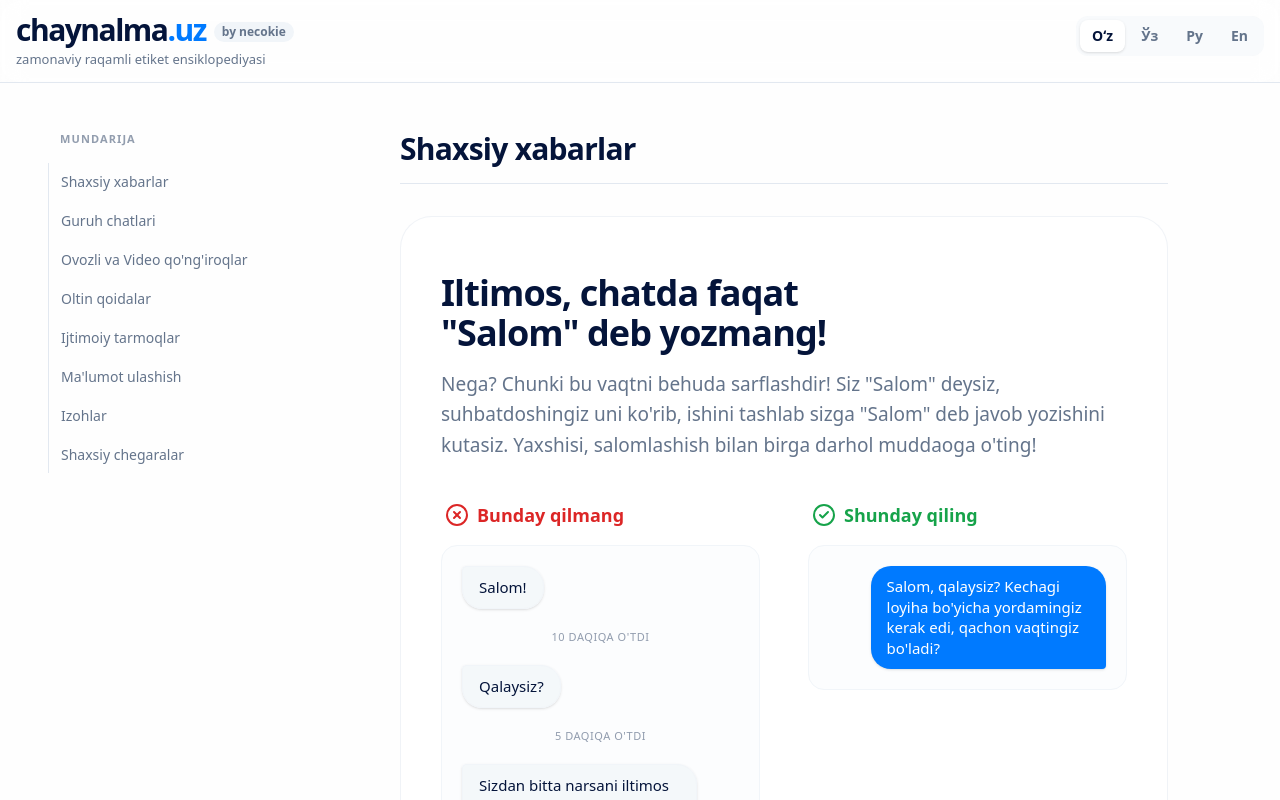
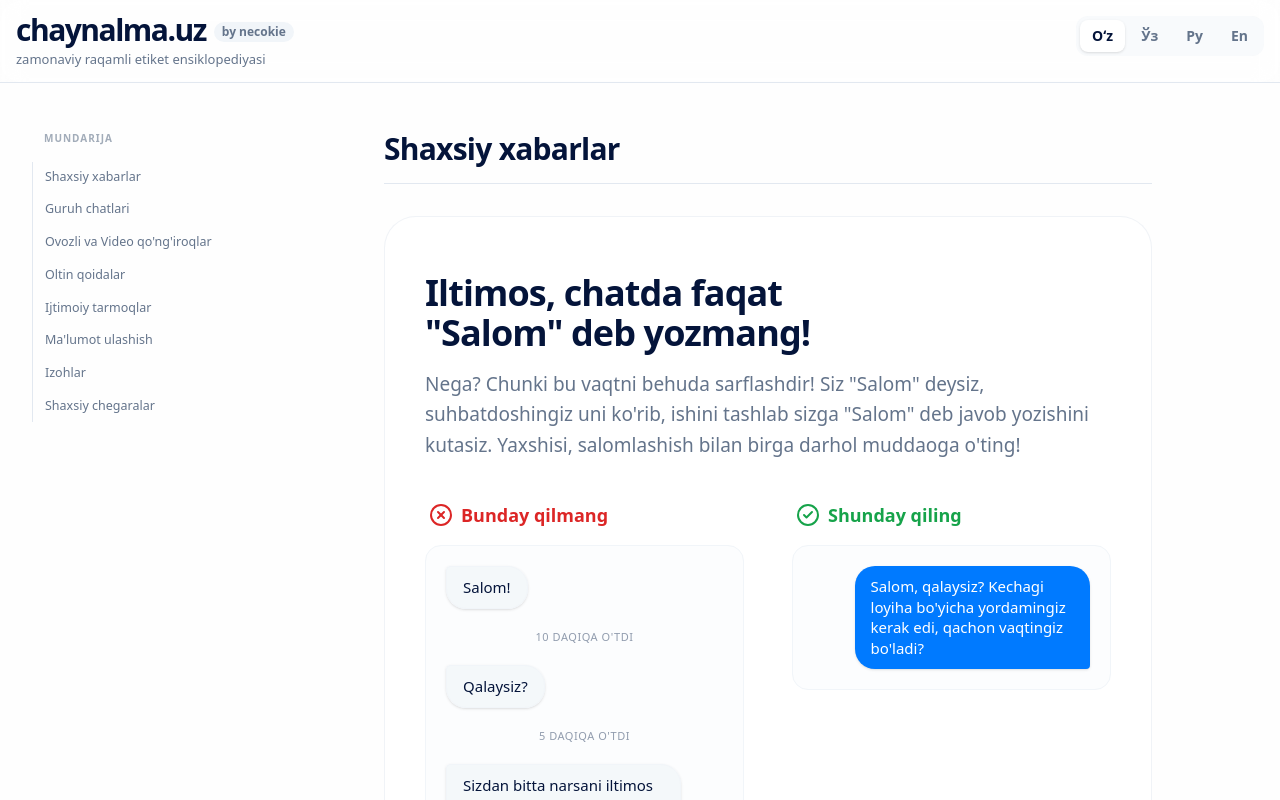
Before and after one commit to necokie/chaynalma, a Next.js app: page / in a window 1280 px wide. Shown: the top 800 px of the page. Built offline with nearby package versions, Linux system fonts and the light colour scheme.

Commit message:
UI Tweaks: Black and white theme, smaller TOC, and necokie link

```diff
--- a/src/app/page.tsx
+++ b/src/app/page.tsx
@@ -10,7 +10,7 @@ export default function Home() {
 
   return (
     <div className="pb-24">
-      <main className="container mx-auto px-4 lg:px-12 mt-8 md:mt-12 max-w-[1400px]">
+      <main className="container mx-auto px-4 lg:px-8 mt-8 md:mt-12 max-w-[1500px]">
 
         {/* Mobile Horizontal Navigation */}
         <div className="lg:hidden flex overflow-x-auto pb-4 mb-8 -mx-4 px-4 scrollbar-hide gap-2 sticky top-[80px] bg-background/95 backdrop-blur z-40 border-b border-border/50 py-2">
@@ -29,11 +29,11 @@ export default function Home() {
           })}
         </div>
 
-        <div className="flex flex-col lg:flex-row gap-12 lg:gap-32">
+        <div className="flex flex-col lg:flex-row gap-12 lg:gap-40">
           {/* Desktop Sidebar TOC */}
-          <div className="hidden lg:block w-56 flex-shrink-0">
+          <div className="hidden lg:block w-48 flex-shrink-0">
             <div className="sticky top-32">
-              <h3 className="font-bold text-[11px] uppercase tracking-widest text-muted-foreground/70 mb-4 px-3">
+              <h3 className="font-bold text-[10px] uppercase tracking-widest text-muted-foreground/60 mb-4 px-3">
                 {language === 'ru' ? 'Оглавление' : language === 'en' ? 'Table of Contents' : 'Mundarija'}
               </h3>
               <nav className="flex flex-col space-y-0.5 border-l border-border pl-4">
@@ -44,7 +44,7 @@ export default function Home() {
                     <a
                       key={category.id}
                       href={`#${category.id}`}
-                      className="block px-3 py-2 text-[14px] font-medium text-muted-foreground hover:text-foreground transition-colors -ml-[17px] border-l border-transparent hover:border-foreground"
+                      className="block px-3 py-1.5 text-[12.5px] font-medium text-muted-foreground hover:text-foreground transition-colors -ml-[17px] border-l border-transparent hover:border-foreground"
                     >
                       {category.label[language]}
                     </a>
--- a/src/components/layout/Header.tsx
+++ b/src/components/layout/Header.tsx
@@ -21,9 +21,9 @@ export function Header() {
         <div className="flex flex-col">
           <div className="flex items-center gap-2">
             <h1 className="text-2xl md:text-3xl font-extrabold tracking-tighter text-foreground lowercase">
-              chaynalma<span className="text-primary">.uz</span>
+              chaynalma.uz
             </h1>
-            <span className="text-[10px] md:text-xs text-muted-foreground font-semibold bg-muted px-2 py-0.5 rounded-full mt-1">by necokie</span>
+            <a href="https://necokie.com" target="_blank" rel="noopener noreferrer" className="text-[10px] md:text-xs text-muted-foreground font-semibold bg-muted hover:bg-foreground hover:text-background transition-colors px-2 py-0.5 rounded-full mt-1">by necokie</a>
           </div>
           <p className="text-[12px] md:text-[13px] text-muted-foreground font-medium mt-0.5 max-w-sm text-balance">
             {language === 'ru' ? 'энциклопедия современного цифрового этикета' :
```
